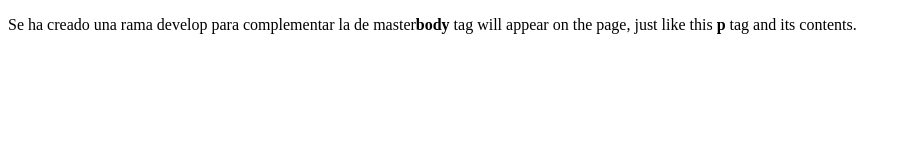
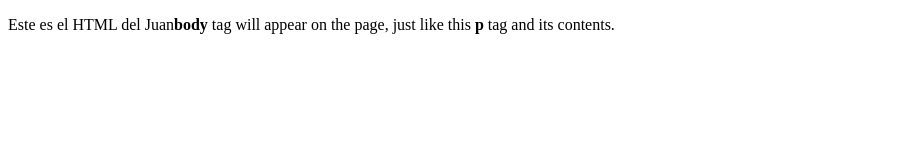
Before and after one commit to emotik811/cursoGit, a plain HTML site: page index.html in a window 1280 px wide. Shown: the whole page, without its empty margins (0-907 px from the left). Drawn offline with Linux system fonts and the light colour scheme.

Commit message:
Cambio en propietario
El propietario "Juan" ha modificado el archivo desde Develop

```diff
--- a/index.html
+++ b/index.html
@@ -4,6 +4,6 @@
     <title>Dos ramas</title>
   </head>
   <body>
-    <p>Se ha creado una rama develop para complementar la de master<strong>body</strong> tag will appear on the page, just like this <strong>p</strong> tag and its contents.</p>
+    <p>Este es el HTML del Juan<strong>body</strong> tag will appear on the page, just like this <strong>p</strong> tag and its contents.</p>
   </body>
 </html>
```
